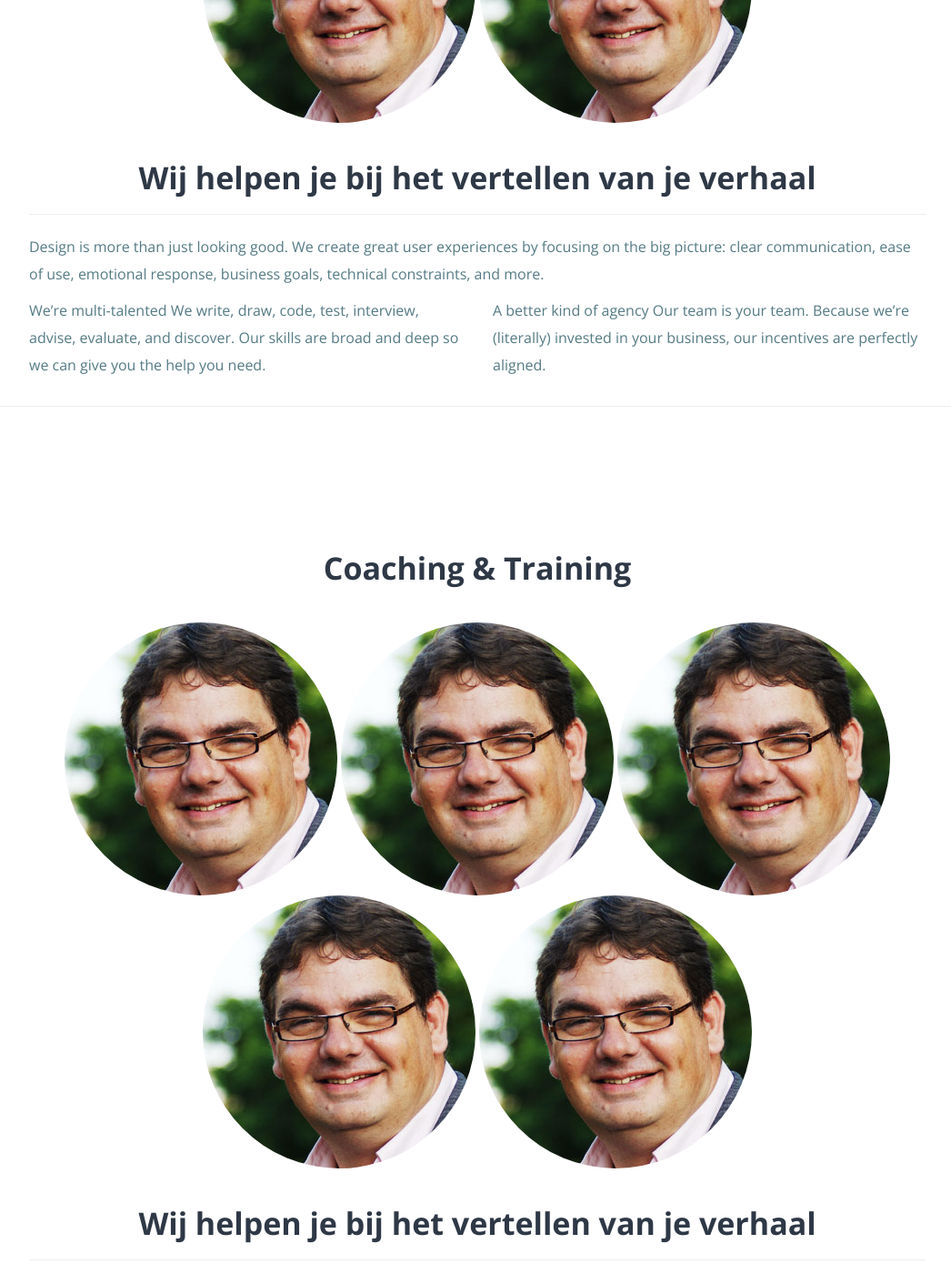
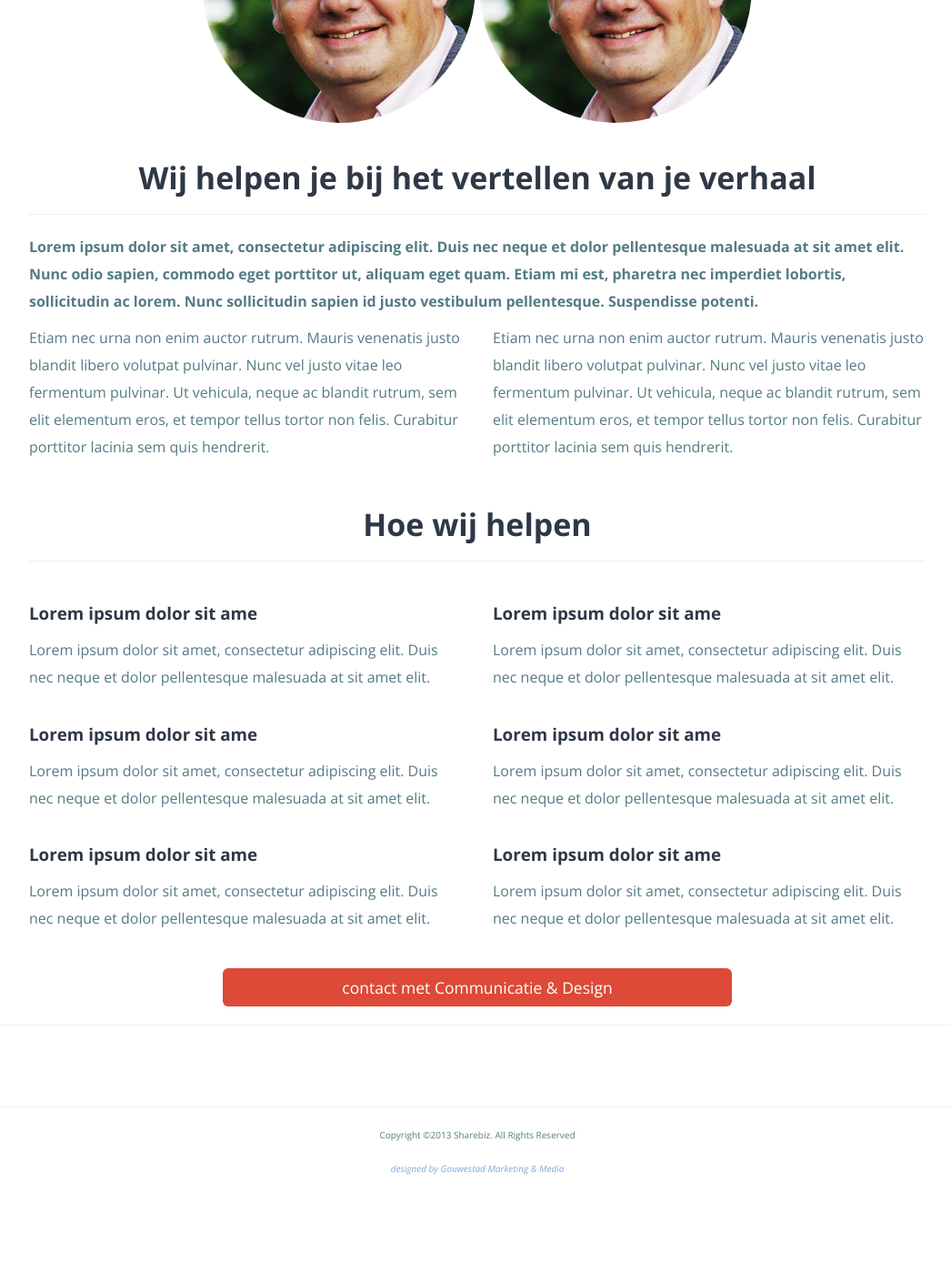
Before and after one commit to Progroep/Sharebiz, a Jekyll site: the page built from hands-on.html, in a window 1280 px wide and 1400 px high, scrolled down 2726 px. Shown: the whole window at 91% size, without its empty margins (115-1161 px from the left). Built offline with Jekyll 4.4.1, drawn with Linux system fonts in a browser that asks for light colours; nearby versions of some CDN libraries; comment, search, counter and statistics services are not loaded; after the commit the page ends 4035 px from its top, so only the background shows below that; some of the changed text lies outside the part shown.

Commit message:
hands-on page update

```diff
--- a/hands-on.html
+++ b/hands-on.html
@@ -97,17 +97,16 @@
 		<hr>
 	</div>
 </section>
-
 <section>
 	<div class="container">
 		<div class="row-fluid center">
 			<div class="span12">
-				<h3>Financieel</h3><br>
+				<h3>Communicatie & Design</h3><br>
 			</div>
 		</div>
 		<div class="row-fluid center">
 			<div class="span12 teamfotos">
-			    	<a href="hans-ouwerkerk.html" rel="popover" data-content="And here's some amazing content. It's very engaging. right?" title="" data-toggle="popover" data-original-title="A Title" data-trigger="hover" data-placement="bottom">
+			    	<a href="hans-ouwerkerk.html" rel="popover" data-content="Lorem ipsum dolor sit amet?" title="" data-toggle="popover" data-original-title="Hans Ouwerkerk" data-trigger="hover" data-placement="bottom">
 			    		<img src="{{ site.url }}/img/hans-ouwerkerk.jpg" class="img-circle">
 			    	</a>
 			        <a href="#"><img src="{{ site.url }}/img/hans-ouwerkerk.jpg" class="img-circle"></a>
@@ -121,54 +120,62 @@
 				<div class="page-header center">
 					<h3>Wij helpen je bij het vertellen van je verhaal</h3>
 				</div>
-				<p>Design is more than just looking good. We create great user experiences by focusing on the big picture: clear communication, ease of use, emotional response, business goals, technical constraints, and more.</p>
+				<p><strong>Lorem ipsum dolor sit amet, consectetur adipiscing elit. Duis nec neque et dolor pellentesque malesuada at sit amet elit. Nunc odio sapien, commodo eget porttitor ut, aliquam eget quam. Etiam mi est, pharetra nec imperdiet lobortis, sollicitudin ac lorem. Nunc sollicitudin sapien id justo vestibulum pellentesque. Suspendisse potenti.</strong></p>
 				<div class="row-fluid">
 					<div class="span6">
-						<p>We’re multi-talented We write, draw, code, test, interview, advise, evaluate, and discover. Our skills are broad and deep so we can give you the help you need.</p>
+						<p>Etiam nec urna non enim auctor rutrum. Mauris venenatis justo blandit libero volutpat pulvinar. Nunc vel justo vitae leo fermentum pulvinar. Ut vehicula, neque ac blandit rutrum, sem elit elementum eros, et tempor tellus tortor non felis. Curabitur porttitor lacinia sem quis hendrerit.</p>
 					</div>
 					<div class="span6">
-						<p>A better kind of agency Our team is your team. Because we’re (literally) invested in your business, our incentives are perfectly aligned.</p>
+						<p>Etiam nec urna non enim auctor rutrum. Mauris venenatis justo blandit libero volutpat pulvinar. Nunc vel justo vitae leo fermentum pulvinar. Ut vehicula, neque ac blandit rutrum, sem elit elementum eros, et tempor tellus tortor non felis. Curabitur porttitor lacinia sem quis hendrerit.</p>
 					</div>
 				</div>
+				<div class="row-fluid">
+					<div class="span12">
+						<div class="page-header center">
+							<h3>Hoe wij helpen</h3>
+						</div>
+						<div class="row-fluid">
+							<div class="span6">
+								<h6>Lorem ipsum dolor sit ame</h6>
+								<p>Lorem ipsum dolor sit amet, consectetur adipiscing elit. Duis nec neque et dolor pellentesque malesuada at sit amet elit.</p>
+							</div>
+							<div class="span6">
+								<h6>Lorem ipsum dolor sit ame</h6>
+								<p>Lorem ipsum dolor sit amet, consectetur adipiscing elit. Duis nec neque et dolor pellentesque malesuada at sit amet elit.</p>
+							</div>
+						</div>
+						<div class="row-fluid">
+							<div class="span6">
+								<h6>Lorem ipsum dolor sit ame</h6>
+								<p>Lorem ipsum dolor sit amet, consectetur adipiscing elit. Duis nec neque et dolor pellentesque malesuada at sit amet elit.</p>
+							</div>
+							<div class="span6">
+								<h6>Lorem ipsum dolor sit ame</h6>
+								<p>Lorem ipsum dolor sit amet, consectetur adipiscing elit. Duis nec neque et dolor pellentesque malesuada at sit amet elit.</p>
+							</div>
+						</div>
+						<div class="row-fluid">
+							<div class="span6">
+								<h6>Lorem ipsum dolor sit ame</h6>
+								<p>Lorem ipsum dolor sit amet, consectetur adipiscing elit. Duis nec neque et dolor pellentesque malesuada at sit amet elit.</p>
+							</div>
+							<div class="span6">
+								<h6>Lorem ipsum dolor sit ame</h6>
+								<p>Lorem ipsum dolor sit amet, consectetur adipiscing elit. Duis nec neque et dolor pellentesque malesuada at sit amet elit.</p>
+							</div>
+						</div>
+					</div>
+				</div>
+			</div>
+		</div>
+		<br>
+		<div class="row-fluid">
+			<div class="span6 offset3">
+				<a class="btn btn-primary btn-large btn-block">
+					contact met Communicatie & Design
+				</a>
 			</div>
 		</div>
 		<hr>
 	</div>
 </section>
-
-<section>
-	<div class="container">
-		<div class="row-fluid center">
-			<div class="span12">
-				<h3>Coaching & Training</h3><br>
-			</div>
-		</div>
-		<div class="row-fluid center">
-			<div class="span12 teamfotos">
-			    	<a href="hans-ouwerkerk.html" rel="popover" data-content="And here's some amazing content. It's very engaging. right?" title="" data-toggle="popover" data-original-title="A Title" data-trigger="hover" data-placement="bottom">
-			    		<img src="{{ site.url }}/img/hans-ouwerkerk.jpg" class="img-circle">
-			    	</a>
-			        <a href="#"><img src="{{ site.url }}/img/hans-ouwerkerk.jpg" class="img-circle"></a>
-			        <a href="#"><img src="{{ site.url }}/img/hans-ouwerkerk.jpg" class="img-circle"></a>
-			        <a href="#"><img src="{{ site.url }}/img/hans-ouwerkerk.jpg" class="img-circle"></a>
-			        <a href="#"><img src="{{ site.url }}/img/hans-ouwerkerk.jpg" class="img-circle"></a>
-			</div>
-		</div>
-		<div class="row-fluid story-width">
-			<div class="span12">
-				<div class="page-header center">
-					<h3>Wij helpen je bij het vertellen van je verhaal</h3>
-				</div>
-				<p>Design is more than just looking good. We create great user experiences by focusing on the big picture: clear communication, ease of use, emotional response, business goals, technical constraints, and more.</p>
-				<div class="row-fluid">
-					<div class="span6">
-						<p>We’re multi-talented We write, draw, code, test, interview, advise, evaluate, and discover. Our skills are broad and deep so we can give you the help you need.</p>
-					</div>
-					<div class="span6">
-						<p>A better kind of agency Our team is your team. Because we’re (literally) invested in your business, our incentives are perfectly aligned.</p>
-					</div>
-				</div>
-			</div>
-		</div>
-	</div>
-</section>
```
Also changed, not shown: 1 other file.
